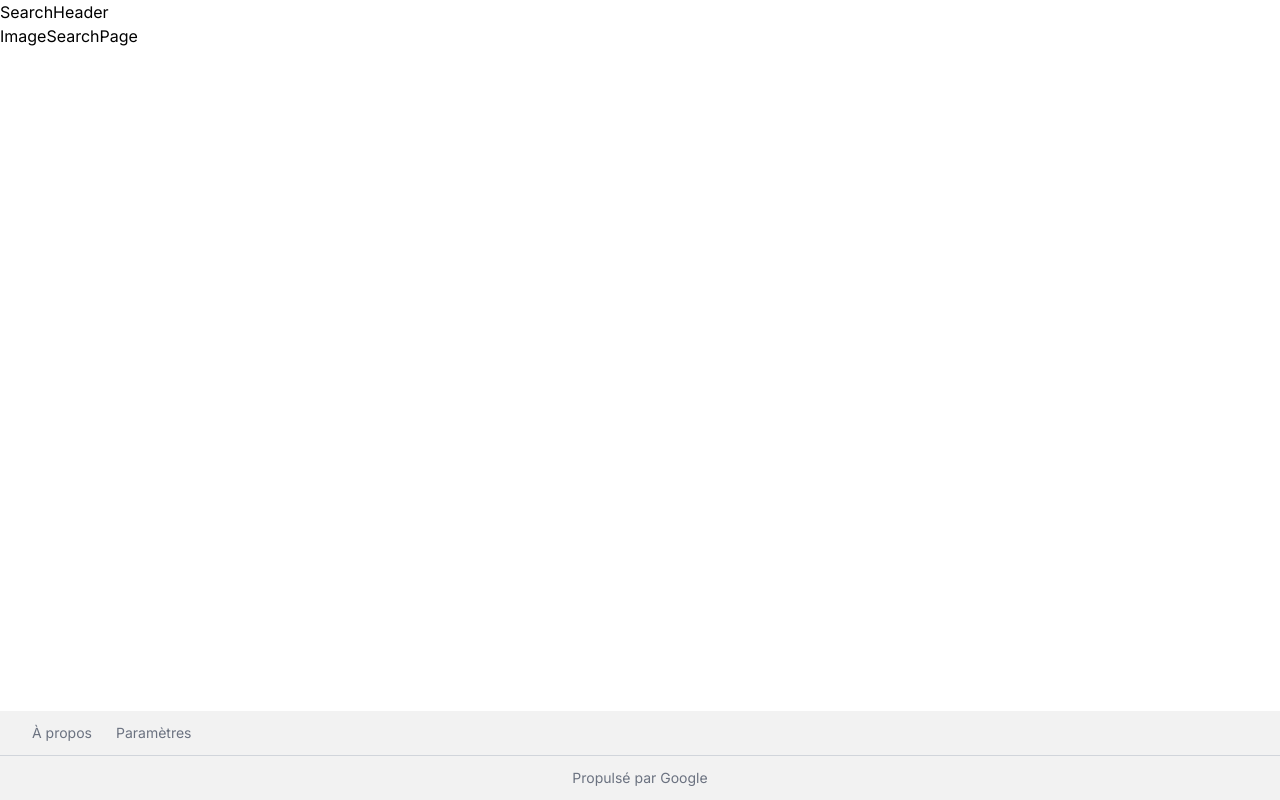
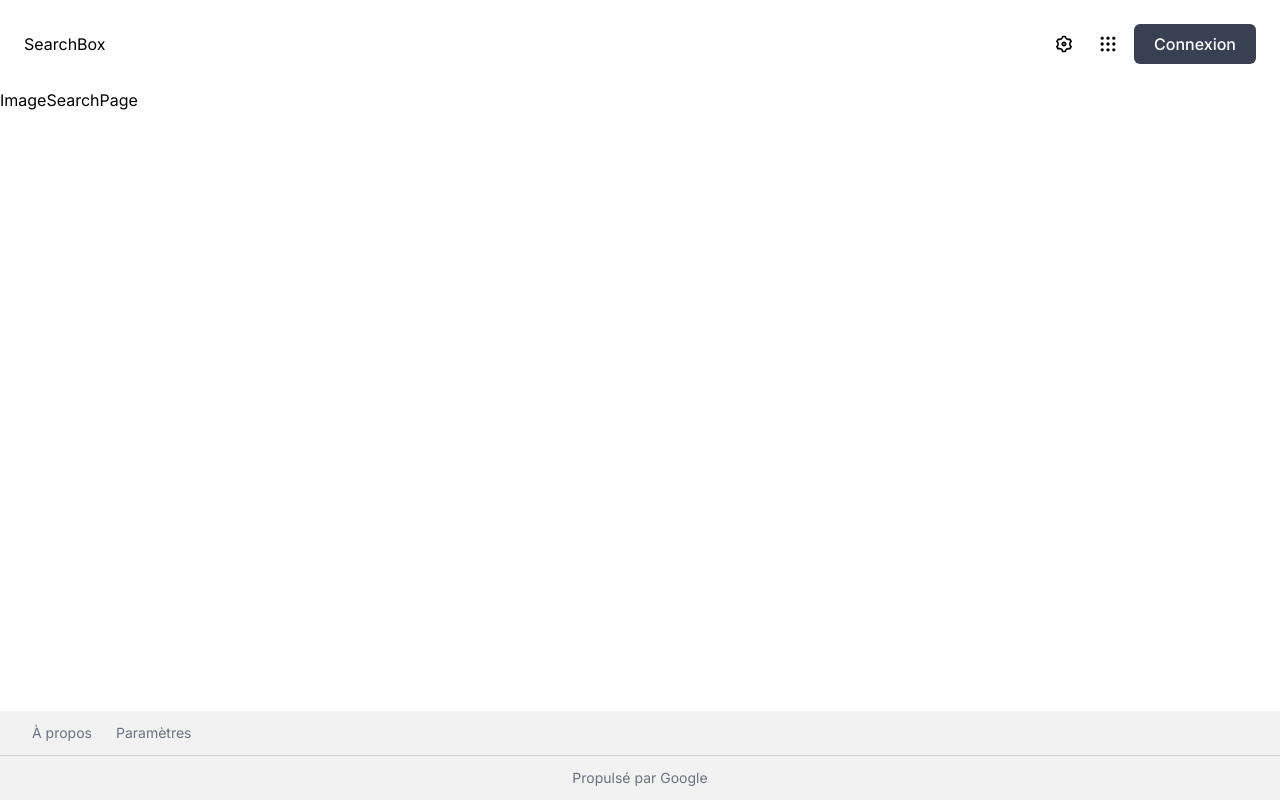
Before and after one commit to shuntps/NEXTJS14-Custom_google_search, a Next.js app: page /search/image in a window 1280 px wide. Built offline with nearby package versions, Linux system fonts and the light colour scheme.

Commit message:
Update search header component & add variable

```diff
--- a/package.json
+++ b/package.json
@@ -1,5 +1,5 @@
 {
-  "name": "google_next",
+   "name": "sht_labs",
    "version": "0.1.0",
    "private": true,
    "scripts": {
--- a/src/app/page.jsx
+++ b/src/app/page.jsx
@@ -7,7 +7,9 @@ export default function page() {
       <>
          <HomeHeader />
          <div className="flex flex-col items-center mt-64">
-            <h1 className="text-6xl text-gray-700 font-bold mb-2">SHT Labs</h1>
+            <h1 className="text-6xl text-gray-700 font-bold mb-2">
+               {process.env.SITE_NAME}
+            </h1>
             <HomeSearch />
          </div>
       </>
--- /dev/null
+++ b/src/components/SearchBox.jsx
@@ -0,0 +1,3 @@
+export default function SearchBox() {
+   return <div>SearchBox</div>;
+}
--- a/src/components/SearchHeader.jsx
+++ b/src/components/SearchHeader.jsx
@@ -1,5 +1,30 @@
+import Link from "next/link";
+import SearchBox from "./SearchBox";
+import { RiSettings3Line } from "react-icons/ri";
+import { TbGridDots } from "react-icons/tb";
+
 function SearchHeader() {
-   return <div>SearchHeader</div>;
+   return (
+      <header className="sticky top-0 bg-white">
+         <div className="flex w-full p-6 items-center justify-between">
+            <Link href="/">
+               <h1 className="text-3xl text-gray-700 font-bold">
+                  {process.env.SITE_NAME}
+               </h1>
+            </Link>
+            <div className="flex-1">
+               <SearchBox />
+            </div>
+            <div className="hidden md:inline-flex space-x-2">
+               <RiSettings3Line className="bg-transparent hover:bg-gray-200 p-2 text-4xl rounded-full cursor-pointer" />
+               <TbGridDots className="bg-transparent hover:bg-gray-200 p-2 text-4xl rounded-full cursor-pointer" />
+            </div>
+            <button className="bg-gray-700 text-white px-5 py-2 ml-2 font-medium rounded-md hover:brightness-105 hover:bg-gray-800 hover:shadow-md transition-shadow">
+               Connexion
+            </button>
+         </div>
+      </header>
+   );
 }
 
 export default SearchHeader;
```
Lines whose indentation alone changed are shown as unchanged.
